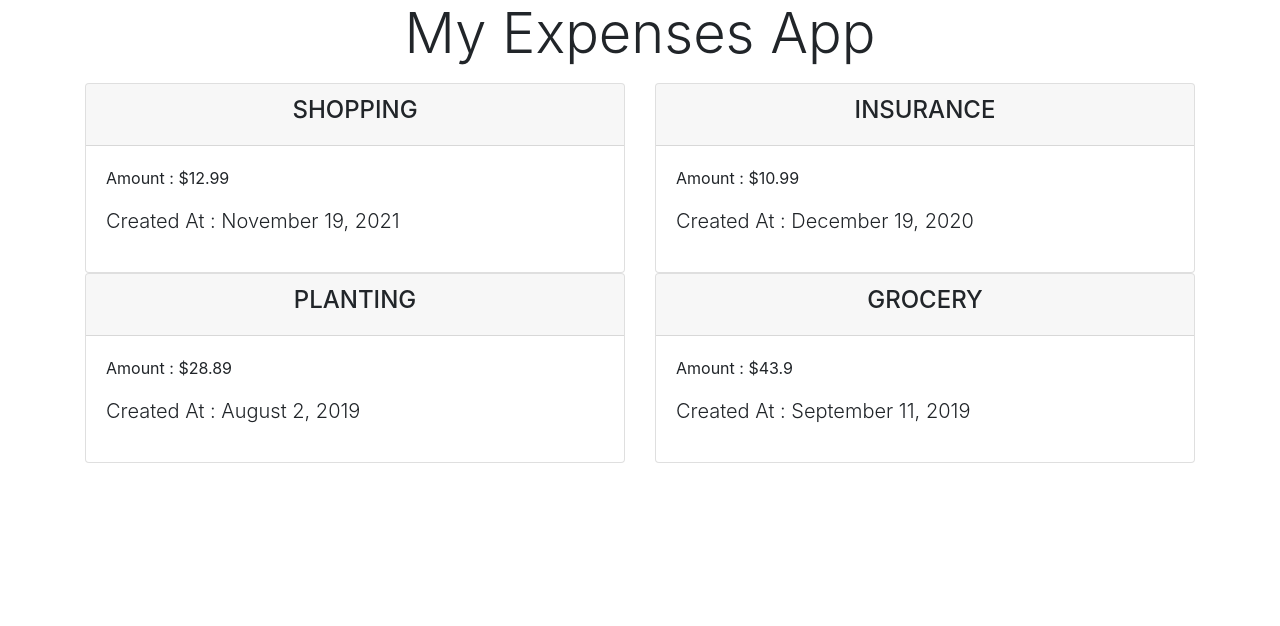
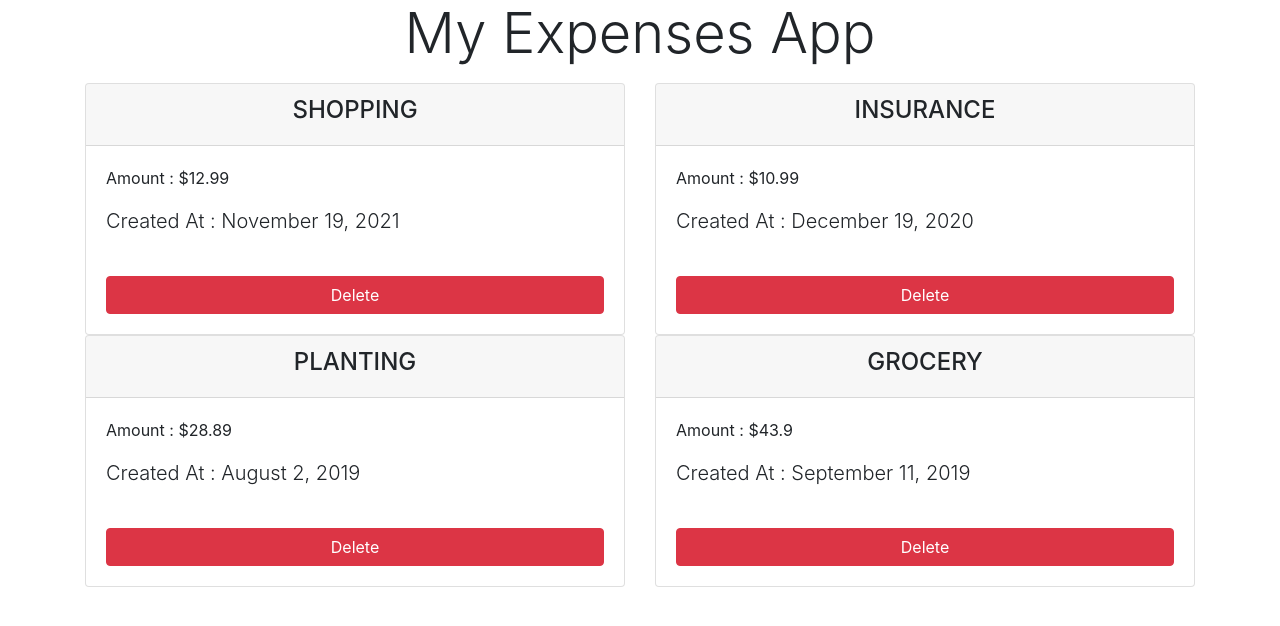
Before and after one commit to synergy2411/ericsson-nov21-b1, a React (Create React App) app in the folder expenses/: page / in a window 1280 px wide. Shown: the top 626 px of the page. Built offline with nearby package versions, Linux system fonts and the light colour scheme.

Commit message:
dynamic elements added

```diff
--- a/expenses/src/App.js
+++ b/expenses/src/App.js
@@ -1,5 +1,5 @@
 import 'bootstrap/dist/css/bootstrap.min.css';
-import React, { useState } from "react";
+import React from "react";
 import Expenses from "./Components/Expenses/Expenses";
 
 function App() {
--- a/expenses/src/Components/Expenses/ExpenseItem.js
+++ b/expenses/src/Components/Expenses/ExpenseItem.js
@@ -1,6 +1,9 @@
 import ExpenseDate from "./ExpenseDate";
 
 const ExpenseItem = (props) => {
+    const onBtnDelete = () => {
+        props.onDelete(props.id)
+    }
     return (
         <div className="col-6">
         <div className="card">
@@ -9,8 +12,9 @@ const ExpenseItem = (props) => {
             </div>
             <div className="card-body">
                 <p>Amount : ${props.amount}</p>
-                {/* <p>Created At : {props.createdAt.toString()}</p> */}
                <ExpenseDate date={props.createdAt} />
+               <br/>
+               <button className="btn btn-block btn-danger" onClick={onBtnDelete}>Delete</button>
             </div>
         </div>
     </div>
--- a/expenses/src/Components/Expenses/Expenses.js
+++ b/expenses/src/Components/Expenses/Expenses.js
@@ -1,7 +1,7 @@
+import { useState } from "react";
 import ExpenseItem from "./ExpenseItem";
 
-const Expenses = () => {
-  const expenses = [
+let DUMMY_EXPENSES = [
   {
     id: "e1",
     title: "shopping",
@@ -28,32 +28,26 @@ const Expenses = () => {
   },
 ];
 
+const Expenses = () => {
+  const [expenses, setExpenses] = useState(DUMMY_EXPENSES);
+
+  const deleteExpense = (id) => {
+    setExpenses((prevExpenses) => {
+      return prevExpenses.filter((exp) => exp.id !== id);
+    });
+  };
+
   return (
     <div className="row">
+      {expenses.map((expense) => (
         <ExpenseItem
-        id={expenses[0].id}
-        title={expenses[0].title}
-        amount={expenses[0].amount}
-        createdAt={expenses[0].createdAt}
+          id={expense.id}
+          title={expense.title}
+          amount={expense.amount}
+          createdAt={expense.createdAt}
+          onDelete={deleteExpense}
         />
-      <ExpenseItem
-        id={expenses[1].id}
-        title={expenses[1].title}
-        amount={expenses[1].amount}
-        createdAt={expenses[1].createdAt}
-      />
-      <ExpenseItem
-        id={expenses[2].id}
-        title={expenses[2].title}
-        amount={expenses[2].amount}
-        createdAt={expenses[2].createdAt}
-      />
-      <ExpenseItem
-        id={expenses[3].id}
-        title={expenses[3].title}
-        amount={expenses[3].amount}
-        createdAt={expenses[3].createdAt}
-      />
+      ))}
     </div>
   );
 };
```
Also changed, not shown: 1 other file (tests, documents, lock files or other folders). Lines whose indentation alone changed are shown as unchanged.
